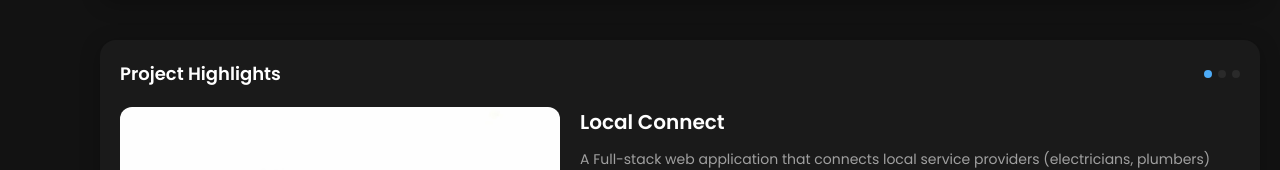
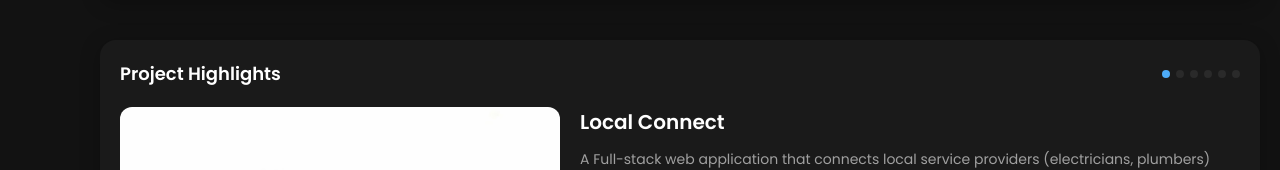
Before and after one commit to saibabu-7272/Sai-Babu-Portfolio, a React (Create React App) app: page / in a window 1280 px wide. Shown: the part 2054-2224 px from the top of the page. Built offline with nearby package versions, Linux system fonts and the light colour scheme.

Commit message:
projects added

```diff
--- a/src/data/portfolioData.js
+++ b/src/data/portfolioData.js
@@ -195,6 +195,48 @@ export const projectsData = [
       'Project showcase',
       'Skills and education section'
     ]
+  },
+  {
+    id: 'bookfinder',
+    title: 'Book Finder',
+    description: 'Previous version of my portfolio website showcasing my skills and projects.',
+    techStack: ['HTML', 'CSS', 'JavaScript'],
+    image: '/project-images/old-portfolio.jpg',
+    liveLink: 'https://book-finder-topaz.vercel.app/',
+    githubLink: 'https://github.com/saibabu-7272/Book-Finder',
+    features: [
+      'Responsive design',
+      'Project showcase',
+      'Skills and education section'
+    ]
+  },
+{
+    id: 'appstore',
+    title: 'App Store',
+    description: 'Previous version of my portfolio website showcasing my skills and projects.',
+    techStack: ['HTML', 'CSS', 'JavaScript'],
+    image: '/project-images/old-portfolio.jpg',
+    liveLink: 'https://saibabuappstore.ccbp.tech/',
+    githubLink: 'https://saibabuappstore.ccbp.tech/',
+    features: [
+      'Responsive design',
+      'Project showcase',
+      'Skills and education section'
+    ]
+  },
+{
+    id: 'projectsshow',
+    title: 'My Projects Show',
+    description: 'Previous version of my portfolio website showcasing my skills and projects.',
+    techStack: ['HTML', 'CSS', 'JavaScript'],
+    image: '/project-images/old-portfolio.jpg',
+    liveLink: 'https://saiwebprojects.ccbp.tech/',
+    githubLink: 'https://saiwebprojects.ccbp.tech/',
+    features: [
+      'Responsive design',
+      'Project showcase',
+      'Skills and education section'
+    ]
   }
 ];
 
```
